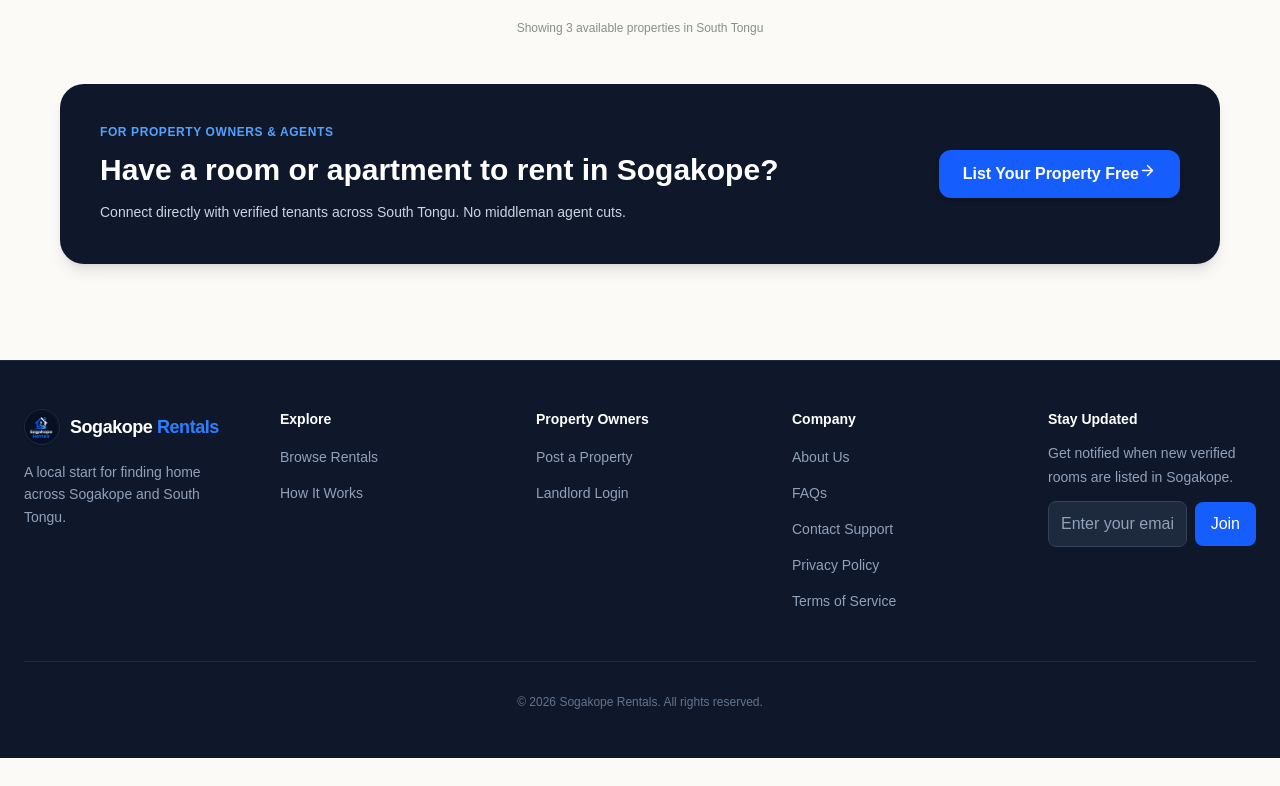
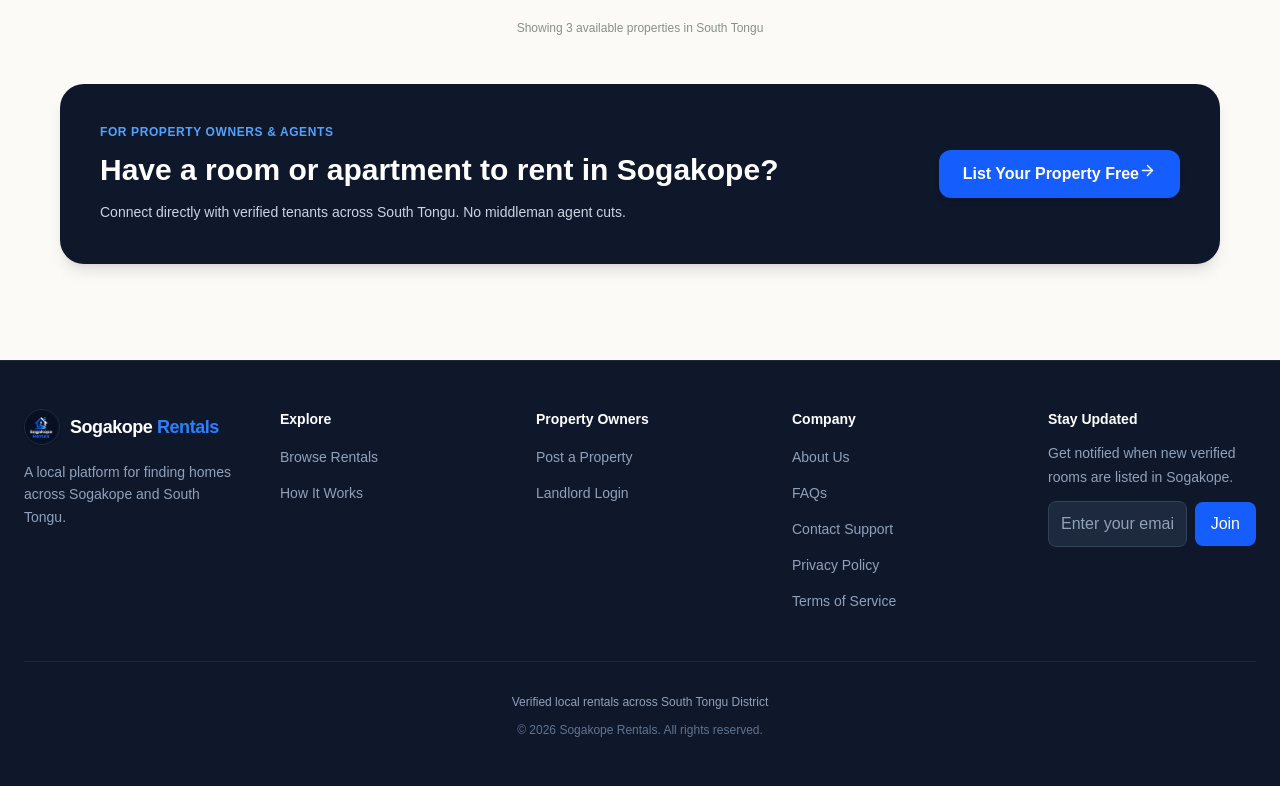
Before and after one commit to Karims16/sogakope-rentals, a Next.js app: page / in a window 1280 px wide. Shown: the part 1316-2102 px from the top of the page. Before the commit the page ends 2074 px from the top, so only its background shows below. Built offline with nearby package versions, Linux system fonts and the light colour scheme; no server answers; the database is empty.

Commit message:
Polish footer copy and add district trust badge

```diff
--- a/src/components/footer.tsx
+++ b/src/components/footer.tsx
@@ -105,7 +105,7 @@ export default function Footer() {
             </span>
           </Link>
           <p className="max-w-xs text-sm leading-relaxed text-slate-400">
-            A local start for finding home across Sogakope and South Tongu.
+            A local platform for finding homes across Sogakope and South Tongu.
           </p>
         </div>
 
@@ -186,7 +186,10 @@ export default function Footer() {
       </div>
 
       <div className="mx-auto max-w-7xl pt-8 text-center text-xs text-slate-500">
-        © 2026 Sogakope Rentals. All rights reserved.
+        <p className="mb-3 text-slate-400">
+          Verified local rentals across South Tongu District
+        </p>
+        <p>© 2026 Sogakope Rentals. All rights reserved.</p>
       </div>
     </footer>
   );
```
